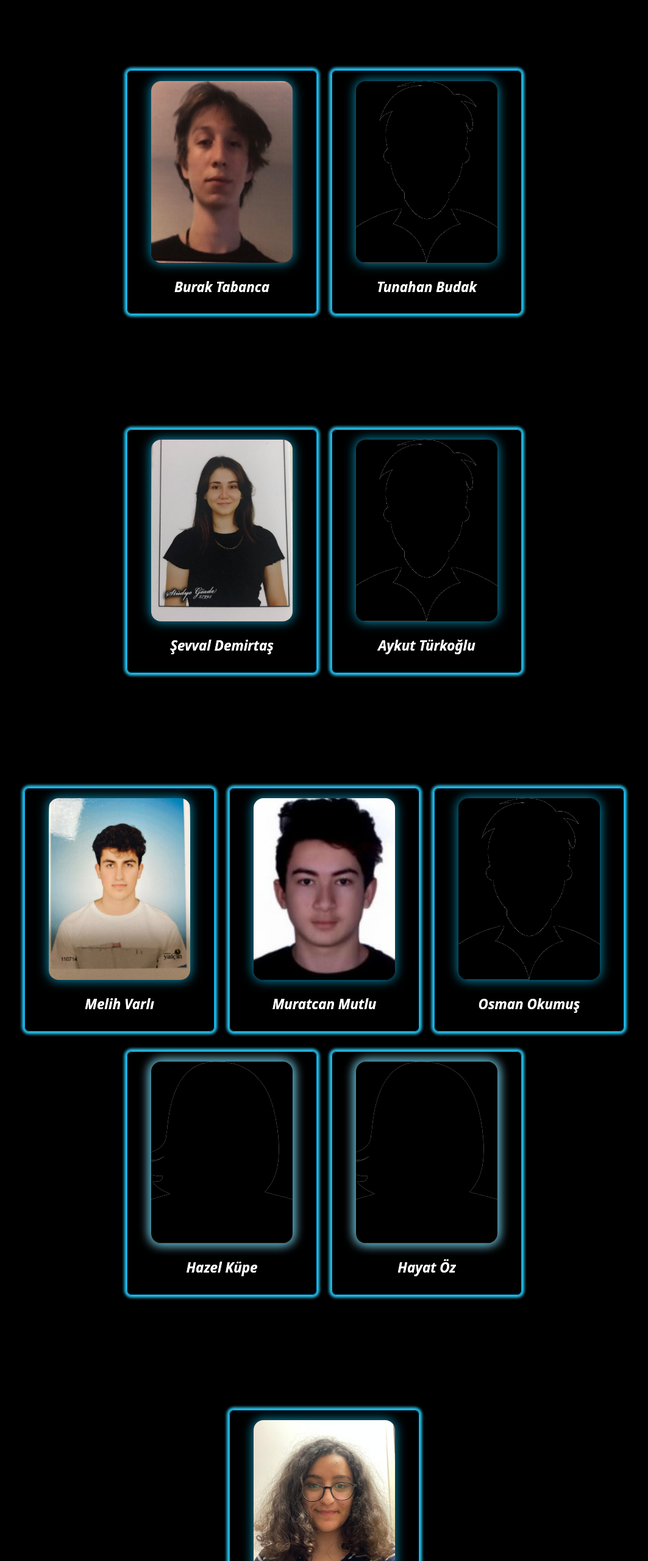
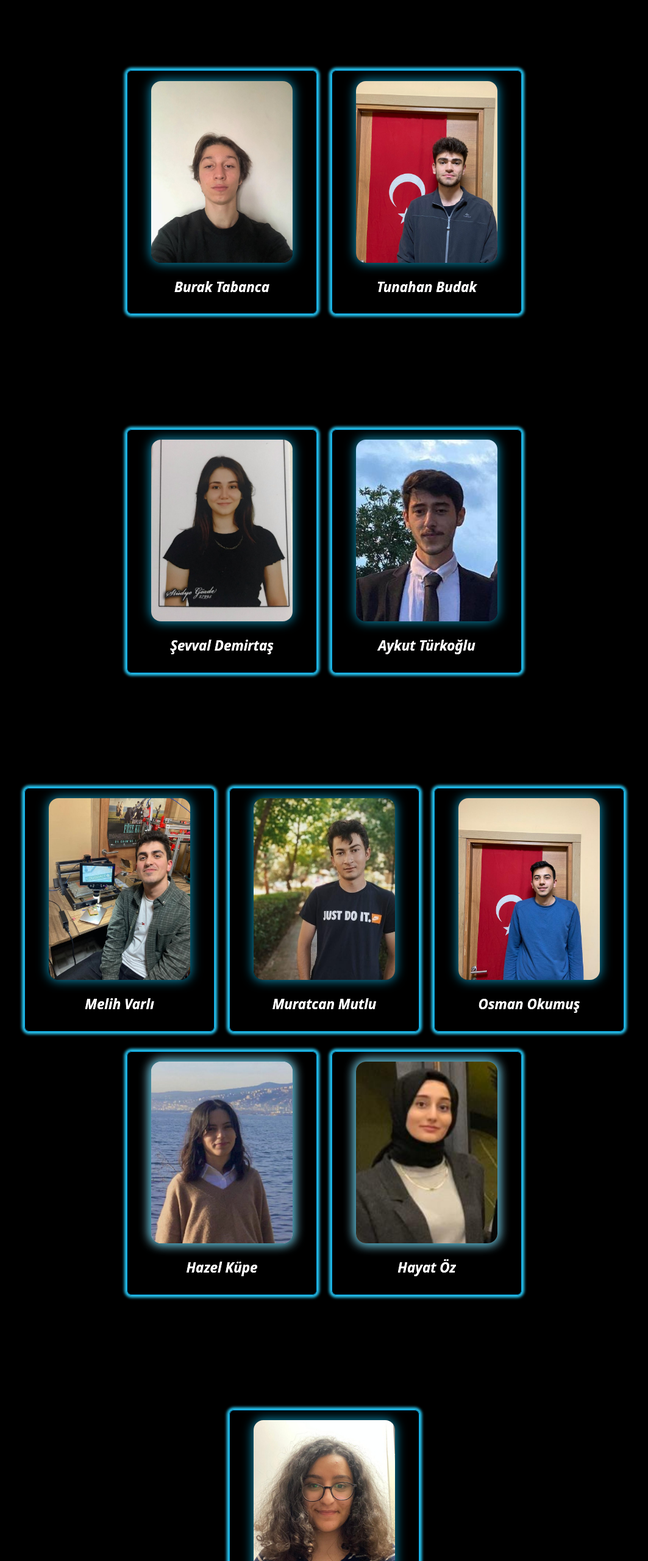
Before and after one commit to DolunayP/KouSpace-Web-Site, a plain HTML site: page team.html in a window 1280 px wide. Shown: the part 1740-4300 px from the top of the page at 61% size, without its empty margins (108-1171 px from the left). Drawn offline with nearby package versions, Linux system fonts and the light colour scheme.

Commit message:
team-photos update

```diff
--- a/team.html
+++ b/team.html
@@ -179,7 +179,7 @@
             <div class="row">
                 <div class="col-xl-4 col-lg-4 col-md-6 col-sm-8 col-8 person-card-box hidden-left">
                     <div class="person-card">
-                        <div class="card-front"><img class="img-fluid" src="Assets/img/team-img/burak.jpg" alt="">
+                        <div class="card-front"><img class="img-fluid" src="Assets/img/team-img/burak.jpeg" alt="">
                             <span>
                                 Burak Tabanca
                             </span>
@@ -196,7 +196,7 @@
                 </div>
                 <div class="col-xl-4 col-lg-4 col-md-6 col-sm-8 col-8 person-card-box hidden-right">
                     <div class="person-card">
-                        <div class="card-front"><img class="img-fluid" src="Assets/img/team-img/unknown-m.png" alt="">
+                        <div class="card-front"><img class="img-fluid" src="Assets/img/team-img/tuna.jpeg" alt="">
                             <span> Tunahan
                                 Budak
                             </span>
@@ -237,7 +237,7 @@
                 </div>
                 <div class="col-xl-4 col-lg-4 col-md-6 col-sm-8 col-8 person-card-box hidden-right">
                     <div class="person-card">
-                        <div class="card-front"><img class="img-fluid" src="Assets/img/team-img/unknown-m.png" alt="">
+                        <div class="card-front"><img class="img-fluid" src="Assets/img/team-img/aykut.jpeg" alt="">
                             <span> Aykut Türkoğlu
                             </span>
                         </div>
@@ -258,7 +258,7 @@
             <div class="row">
                 <div class="col-xl-4 col-lg-4 col-md-6 col-sm-8 col-8 person-card-box hidden-left">
                     <div class="person-card">
-                        <div class="card-front"><img class="img-fluid" src="Assets/img/team-img/melih.jpg" alt="">
+                        <div class="card-front"><img class="img-fluid" src="Assets/img/team-img/melih.jpeg" alt="">
                             <span>
                                 Melih Varlı
                             </span>
@@ -275,7 +275,7 @@
                 </div>
                 <div class="col-xl-4 col-lg-4 col-md-6 col-sm-8 col-8 person-card-box hidden-z">
                     <div class="person-card">
-                        <div class="card-front"><img class="img-fluid" src="Assets/img/team-img/muratcan.jpg" alt="">
+                        <div class="card-front"><img class="img-fluid" src="Assets/img/team-img/muratcan.jpeg" alt="">
                             <span>
                                 Muratcan Mutlu
                             </span>
@@ -292,7 +292,7 @@
                 </div>
                 <div class="col-xl-4 col-lg-4 col-md-6 col-sm-8 col-8 person-card-box hidden-right">
                     <div class="person-card">
-                        <div class="card-front"><img class="img-fluid" src="Assets/img/team-img/unknown-m.png" alt="">
+                        <div class="card-front"><img class="img-fluid" src="Assets/img/team-img/osman.jpeg" alt="">
                             <span> Osman Okumuş
                             </span>
                         </div>
@@ -308,7 +308,7 @@
                 </div>
                 <div class="col-xl-4 col-lg-4 col-md-6 col-sm-8 col-8 person-card-box hidden-left">
                     <div class="person-card">
-                        <div class="card-front"><img class="img-fluid unknown-f" src="Assets/img/team-img/unknown-f.png"
+                        <div class="card-front"><img class="img-fluid unknown-f" src="Assets/img/team-img/hazel.jpeg"
                                 alt="">
                             <span>
                                 Hazel Küpe
@@ -326,7 +326,7 @@
                 </div>
                 <div class="col-xl-4 col-lg-4 col-md-6 col-sm-8 col-8 person-card-box hidden-right">
                     <div class="person-card">
-                        <div class="card-front"><img class="img-fluid unknown-f" src="Assets/img/team-img/unknown-f.png"
+                        <div class="card-front"><img class="img-fluid unknown-f" src="Assets/img/team-img/hayat.jpeg"
                                 alt="">
                             <span>
                                 Hayat Öz
@@ -372,7 +372,7 @@
             <div class="row">
                 <div class="col-xl-4 col-lg-4 col-md-6 col-sm-8 col-8 person-card-box hidden-z">
                     <div class="person-card">
-                        <div class="card-front"><img class="img-fluid" src="Assets/img/team-img/unknown-f.png" alt="">
+                        <div class="card-front"><img class="img-fluid" src="Assets/img/team-img/nadiye.jpeg" alt="">
                             <span>
                                 Nadiye Özen Yuvanç </span>
                         </div>
```
Also changed, not shown: rockets.html (+5 -5 lines), Assets/img/team-img/aykut.jpeg (added), Assets/img/team-img/burak.jpeg (added), Assets/img/team-img/hayat.jpeg (added), Assets/img/team-img/hazel.jpeg (added), Assets/img/team-img/melih.jpeg (added), Assets/img/team-img/muratcan.jpeg (added), Assets/img/team-img/nadiye.jpeg (added), Assets/img/team-img/osman.jpeg (added), Assets/img/team-img/tuna.jpeg (added).
